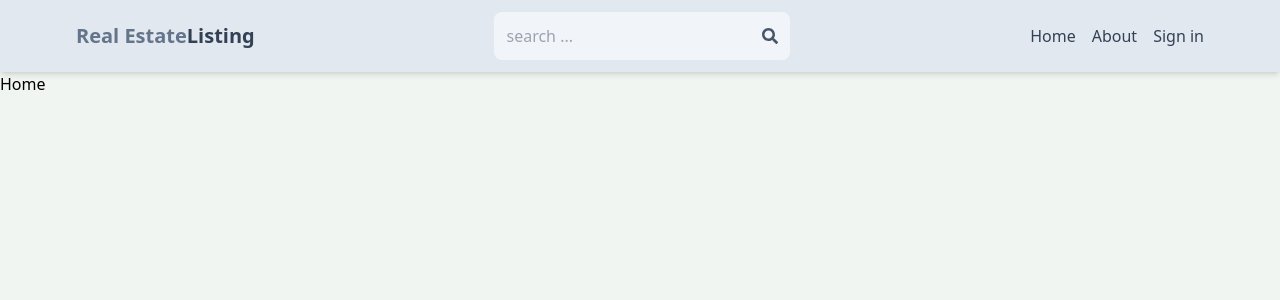
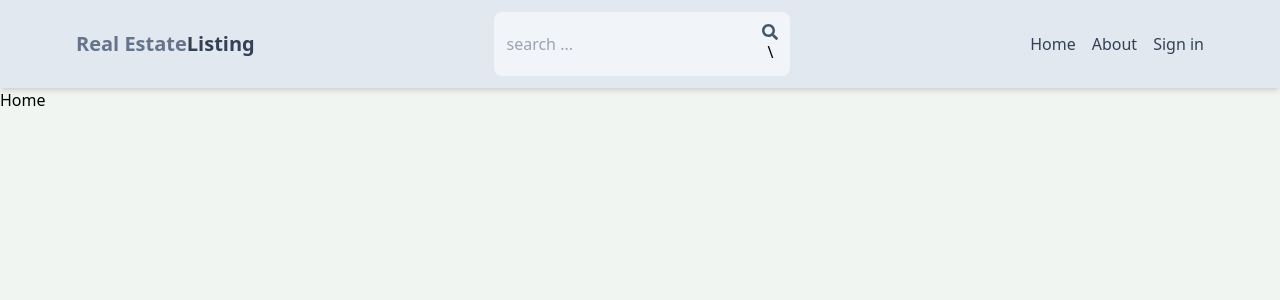
Before and after one commit to Ashe-bin/realestate-listing-app, a React (Vite) app in the folder client/: page / in a window 1280 px wide. Shown: the top 300 px of the page. Built offline with nearby package versions, Linux system fonts and the light colour scheme; no server answers; the HTML template or start-up script is replaced by a standard one.

Commit message:
update header search form

```diff
--- a/client/src/components/Header.jsx
+++ b/client/src/components/Header.jsx
@@ -1,8 +1,26 @@
-import { Link } from "react-router-dom";
+import { Link, useNavigate } from "react-router-dom";
 import { FaSearch } from "react-icons/fa";
 import { useSelector } from "react-redux";
+import { useEffect, useState } from "react";
 export const Header = () => {
   const { currentUser } = useSelector((state) => state.user);
+  const [searchTerm, setSearchTerm] = useState(null);
+  const navigate = useNavigate();
+  const handleSubmit = (e) => {
+    e.preventDefault();
+    const urlParams = new URLSearchParams(window.location.search);
+    urlParams.set("searchTerm", searchTerm);
+    const searchQuery = urlParams.toString();
+    navigate(`/search?${searchQuery}`);
+  };
+  useEffect(() => {
+    const urlParams = new URLSearchParams(location.search);
+    const searchTermFromUrl = urlParams.get("searchTerm");
+    if (searchTermFromUrl) {
+      setSearchTerm(searchTermFromUrl);
+    }
+  }, []);
+
   return (
     <header className="bg-slate-200 shadow-md">
       <div className="flex justify-between items-center max-w-6xl mx-auto p-3">
@@ -12,13 +30,20 @@
             <span className="text-slate-700">Listing</span>
           </h1>
         </Link>
-        <form className="bg-slate-100 p-3 rounded-lg flex items-center">
+        <form
+          onSubmit={handleSubmit}
+          className="bg-slate-100 p-3 rounded-lg flex items-center"
+        >
           <input
             type="text"
             placeholder="search ..."
+            value={searchTerm}
+            onChange={(e) => setSearchTerm(e.target.value)}
             className="bg-transparent focus:outline-none w-24 sm:w-64"
           />
-          <FaSearch className="text-slate-600" />
+          <button>
+            <FaSearch className="text-slate-600" />\
+          </button>
         </form>
         <ul className="flex gap-4">
           <Link to="/">
```
